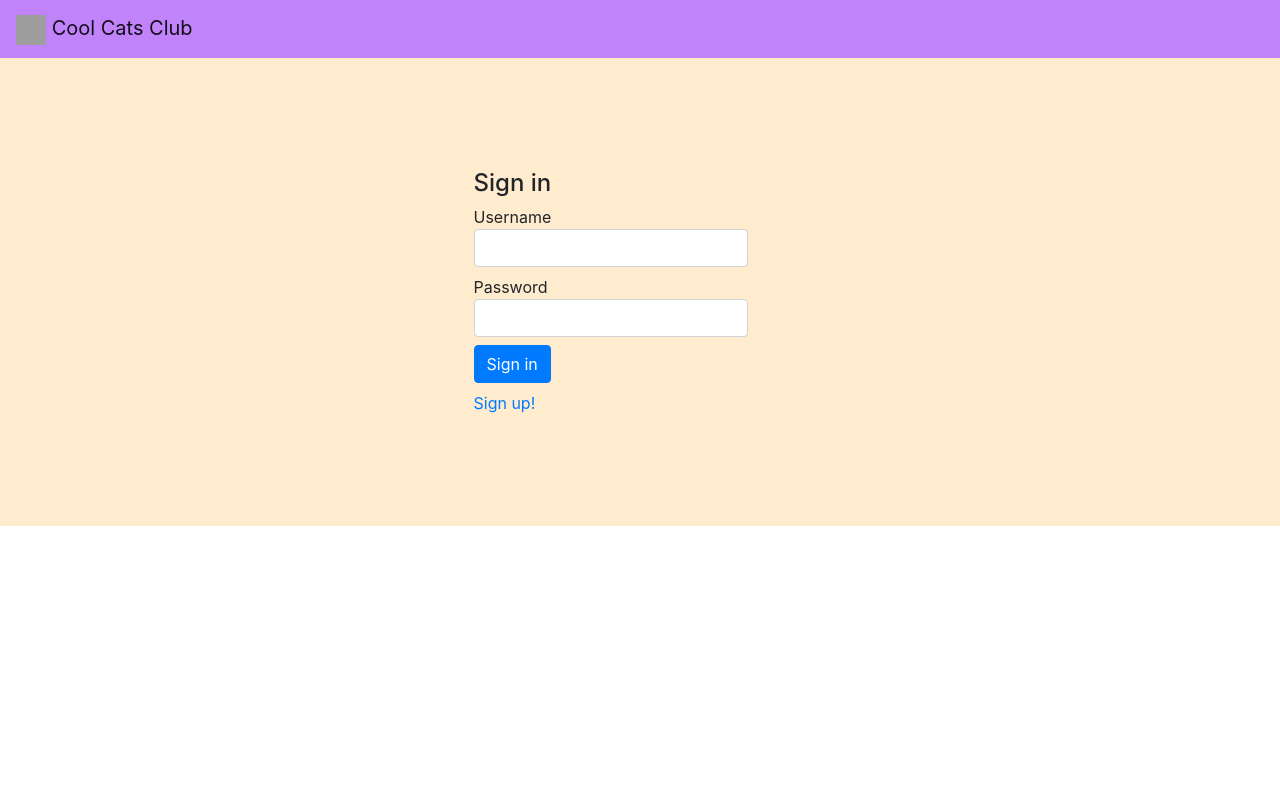
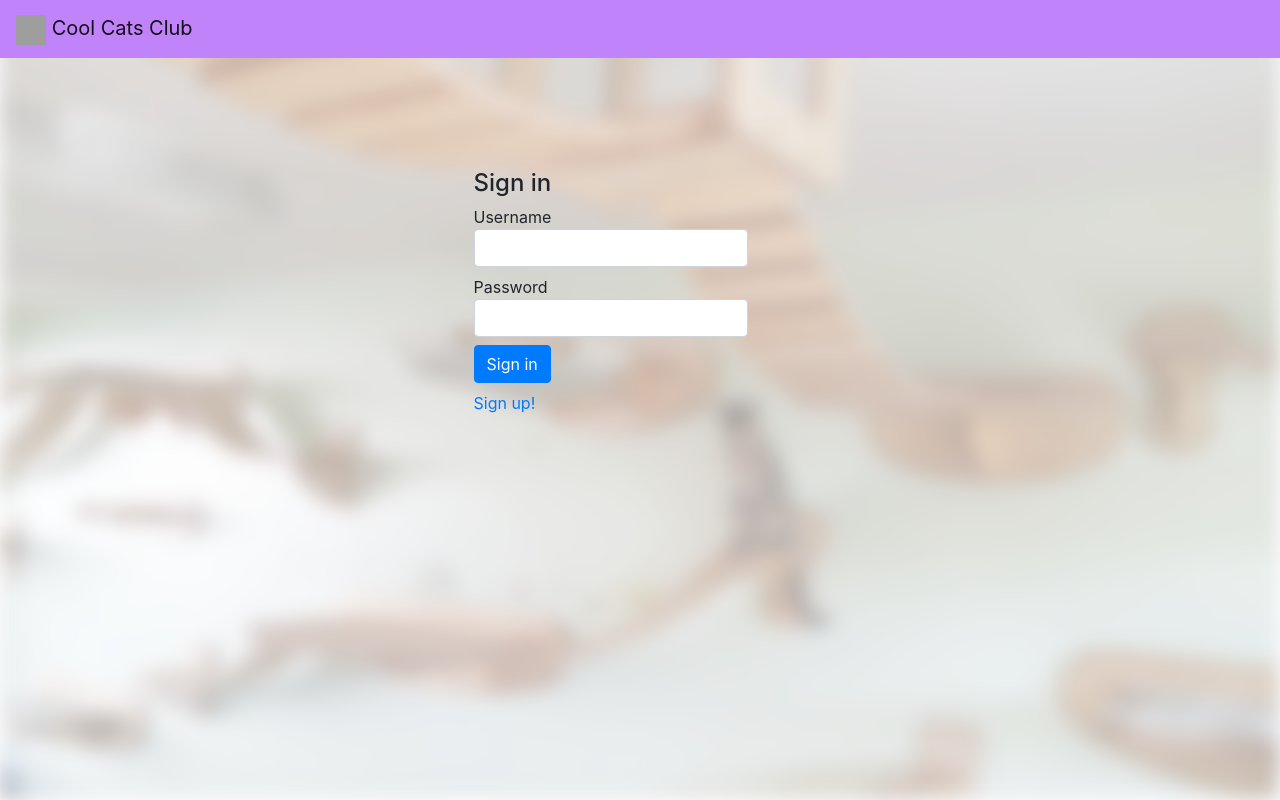
Before and after one commit to 2002-uta-java/project2-luscious-locks, an Angular app in the folder cool-cats-club/: page /signin in a window 1280 px wide. Built offline with nearby package versions, Linux system fonts and the light colour scheme; grey boxes are pictures that could not be loaded.

Commit message:
some styling

```diff
--- a/cool-cats-club/src/app/app.component.css
+++ b/cool-cats-club/src/app/app.component.css
@@ -0,0 +1,3 @@
+html, body {
+    height: 100%;
+}
--- a/cool-cats-club/src/app/components/dashboard/dashboard.component.html
+++ b/cool-cats-club/src/app/components/dashboard/dashboard.component.html
@@ -1,3 +1,3 @@
-<div class="container-fluid" style="background-color: blanchedalmond;">
+<div class="container-fluid" height="100%">
     <router-outlet></router-outlet>
 </div>
--- a/cool-cats-club/src/app/components/images/images.component.html
+++ b/cool-cats-club/src/app/components/images/images.component.html
@@ -1,7 +1,7 @@
 <div class="container d-flex flex-row flex-wrap">
     <div class="p-2" *ngFor="let image of images">
-      <img *ngIf="!isModerator && !image.flagged" (click)='openModalById(content, image.id)' class="img-thumbnail" style="cursor: pointer" src={{image.url}} data-toggle="modal" data-target="#imgModal">
-      <img *ngIf="isModerator && image.flagged" (click)='openModalById(content, image.id)' class="img-thumbnail" style="cursor: pointer" src={{image.url}} data-toggle="modal" data-target="#imgModal">
+      <img *ngIf="!isModerator" (click)='openModalById(content, image.id)' class="img-thumbnail" style="cursor: pointer" src={{image.url}} data-toggle="modal" data-target="#imgModal">
+      <img *ngIf="isModerator" (click)='openModalById(content, image.id)' class="img-thumbnail" style="cursor: pointer" src={{image.url}} data-toggle="modal" data-target="#imgModal">
     </div>
 </div>
 
--- a/cool-cats-club/src/app/components/images/images.component.ts
+++ b/cool-cats-club/src/app/components/images/images.component.ts
@@ -75,11 +75,7 @@ export class ImagesComponent implements OnInit {
         if(!this.isModerator) {
           this.apiService.getUserImagesByID(this.user.id, this.token).subscribe(
             (data: Image[])=>{
-              for(let i = 0; i < data.length; i++) {
-                if(!data[i].flagged) {
-                  this.images.push(data[i]);
-                }
-              }
+              this.images = data;
               console.log(this.images);
             }
           );
--- a/cool-cats-club/src/styles.css
+++ b/cool-cats-club/src/styles.css
@@ -1 +1,19 @@
 /* You can add global styles to this file, and also import other style files */
+html, body {
+    height: 100%;
+}
+
+body::before {
+    content: '';
+	position: fixed;
+	left: 0;
+	right: 0;
+	top: 0;
+	bottom: 0;
+    background-image: url("/assets/cat-background.jpg");
+    background-size: cover;
+    background-repeat: no-repeat;
+    z-index: -1;
+    filter: blur(10px);
+    opacity: .4;
+}
```
Also changed, not shown: cool-cats-club/src/assets/cat-background.jpg (added).
